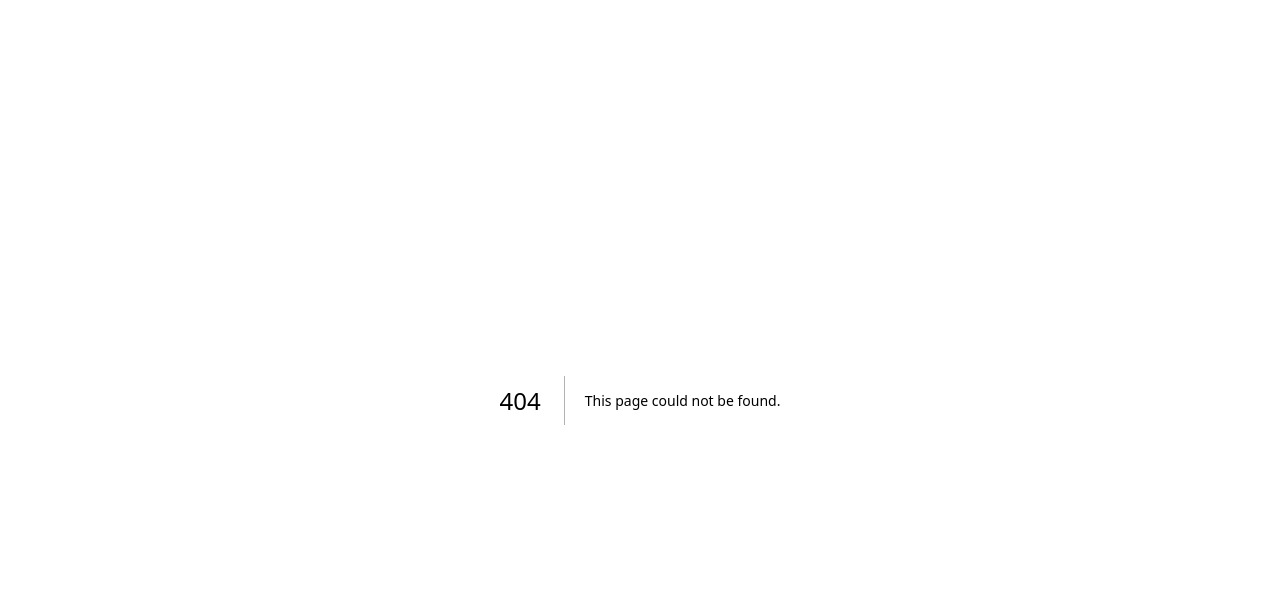
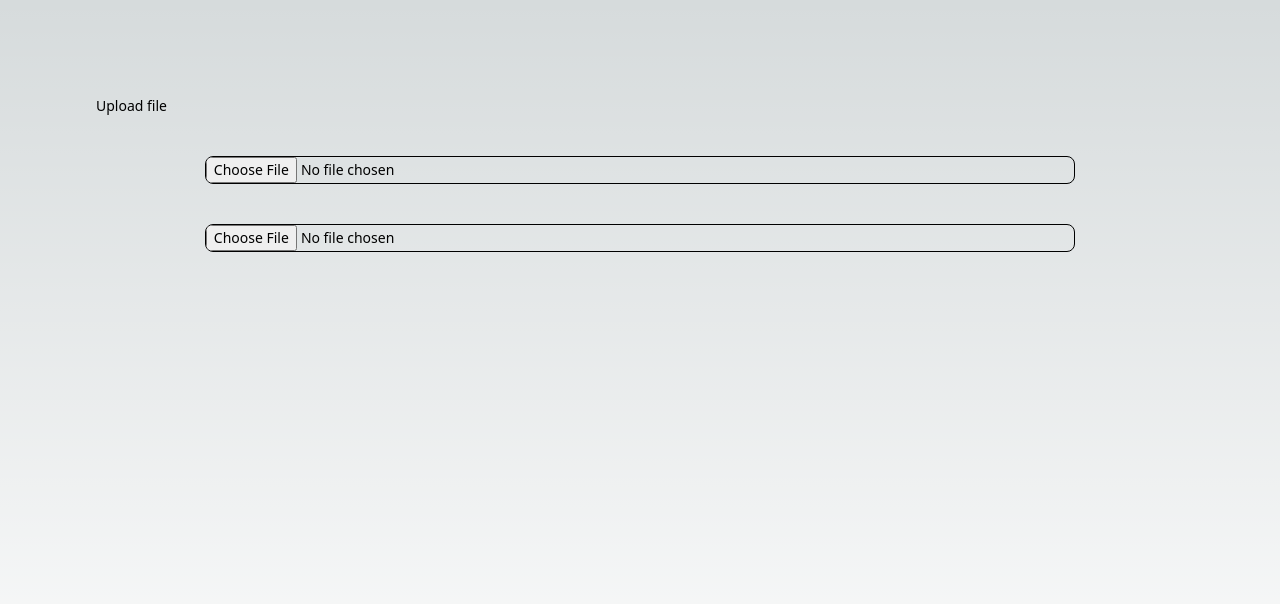
Before and after one commit to lakminagamage/nextjs-basic-app, a Next.js app: page /Emailer in a window 1280 px wide. Before the commit this address had no page. Shown: the top 604 px of the page. Built offline with nearby package versions, Linux system fonts and the light colour scheme.

Commit message:
Email sender app | added read input for csv

```diff
--- a/next.config.js
+++ b/next.config.js
@@ -1,6 +1,24 @@
 /** @type {import('next').NextConfig} */
 const nextConfig = {
   reactStrictMode: true,
-}
+
+  swcMinify: true,
+
+  webpack: (config, { isServer }) => {
+    if (!isServer) {
+      config.resolve.fallback = {
+        fs: false,
+      };
+    }
+
+    return config;
+  },
+};
+
+
+
+
+
+
 
 module.exports = nextConfig
--- a/package.json
+++ b/package.json
@@ -9,10 +9,14 @@
     "lint": "next lint"
   },
   "dependencies": {
+    "decompress": "^4.2.1",
     "firebase": "^10.7.1",
+    "jszip": "^3.10.1",
     "next": "14.0.4",
+    "papaparse": "^5.4.1",
     "react": "^18",
-    "react-dom": "^18"
+    "react-dom": "^18",
+    "unzipper": "^0.10.14"
   },
   "devDependencies": {
     "@types/node": "^20",
--- /dev/null
+++ b/pages/Emailer.tsx
@@ -0,0 +1,61 @@
+import {useState } from 'react';
+import Papa from 'papaparse';
+import JSZip from "jszip";
+import * as fs from 'fs';
+
+const Emailer = () => {
+    const JsZip = require("jszip")
+
+
+    const [csvData, setCsvData] = useState([]);
+    const[error, setError] = useState(false);
+    const [file, setFile] = useState(null);
+
+    const handleCSVFileUpload = (e) =>{
+        setError(false);
+        console.log("workimg");
+        Papa.parse(e.target.files[0], {
+            header: true,
+            skipEmptyLines: true,
+            complete:  (results) => {
+              console.log(results.data)
+            },
+          });
+    }
+
+    const handleZIPUpload = (e) => {
+
+    }
+
+
+    return (
+        <div className="flex min-h-screen flex-col p-24">
+            {/* <p className="text-center text-lg">PaySheet Sender - Salary Department</p>
+            <p className="text-center text-lg">University of Moratuwa</p> */}
+            <div className="container w-full h-[600px]">
+                <label className="block mb-2 text-sm font-medium text-gray-900 dark:text-white" htmlFor="file_input">Upload file</label>
+                {/* <input onChange={handleFileChange(e)}  className="block w-full text-sm text-gray-900 border border-gray-300 rounded-lg cursor-pointer bg-gray-50 dark:text-gray-400 focus:outline-none dark:bg-gray-700 dark:border-gray-600 dark:placeholder-gray-400" aria-describedby="file_input_help" id="file_input" type="file" /> */}
+                <input
+                    type="file"
+                    name="file"
+                    accept=".csv"
+                    onChange={handleCSVFileUpload}
+                    className='block my-10 mx-auto w-[80%] text-sm text-gray-900 border border-gray-300 rounded-lg cursor-pointer bg-gray-50 dark:text-gray-400 focus:outline-none dark:bg-gray-700 dark:border-gray-600 dark:placeholder-gray-400'/>
+
+
+                <input
+                    type="file"
+                    name="file"
+                    accept=".zip"
+                    onChange={handleZIPUpload}
+                    className="block mx-auto my-10 w-[80%] text-sm text-gray-900 border border-gray-300 rounded-lg cursor-pointer bg-gray-50 dark:text-gray-400 focus:outline-none dark:bg-gray-700 dark:border-gray-600 dark:placeholder-gray-400"/>
+
+                 </div>
+
+
+
+        </div>
+    );
+    }
+
+export default Emailer;
```
Also changed, not shown: 1 other file (tests, documents, lock files or other folders).
